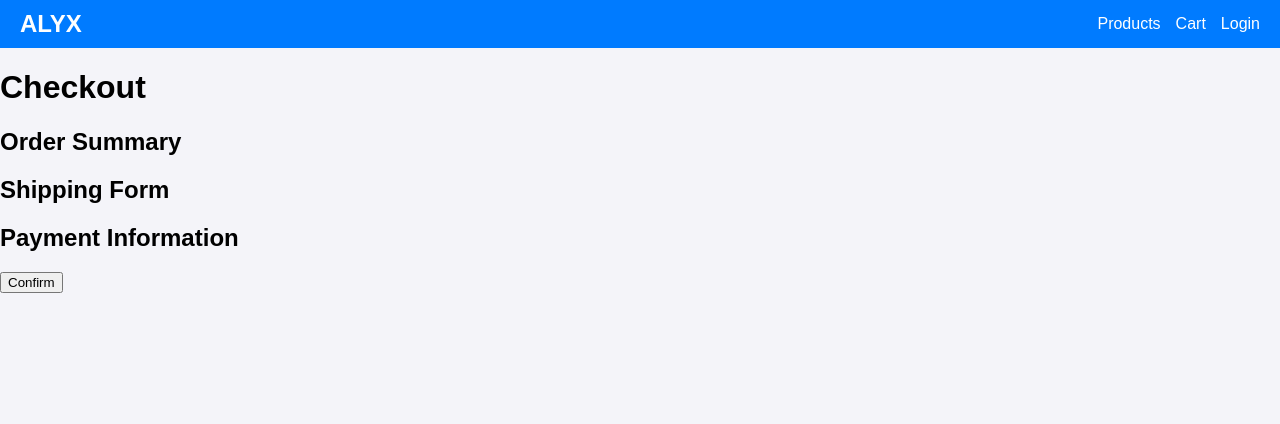
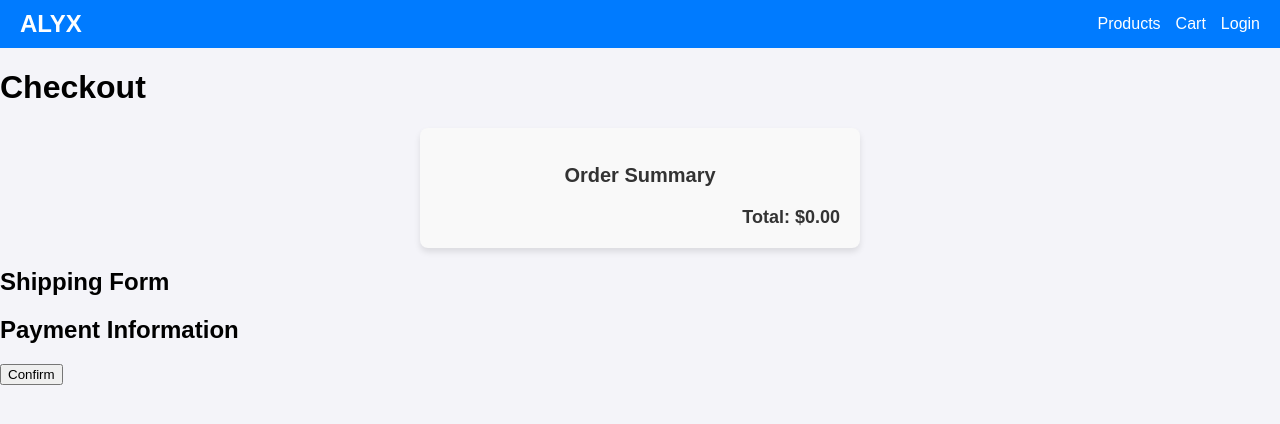
Before and after one commit to asigba/E-Commerce, a React (Create React App) app in the folder frontend/: page /checkout in a window 1280 px wide. Shown: the top 424 px of the page. Built offline with nearby package versions, Linux system fonts and the light colour scheme.

Commit message:
fixing cart feature

```diff
--- a/frontend/src/context/CartContext.jsx
+++ b/frontend/src/context/CartContext.jsx
@@ -26,6 +26,10 @@ export default function CartProvider({ children }) {
         });
     };
 
+    const removeFromCart = (productId) => {
+        setCartItems(prevItems => prevItems.filter(item => item.id !== productId));
+    };
+
     const value = { cartItems, addToCart };
 
     return (
--- a/frontend/src/pages/Cart.jsx
+++ b/frontend/src/pages/Cart.jsx
@@ -1,14 +1,23 @@
-import React from 'react';
+import React, { useState, useEffect } from 'react';
 import { useCart } from '../context/CartContext';
 import './Cart.css';
 import { Link } from 'react-router-dom';
 
 export default function Cart(){
-    const {cartItems} = useCart();
+    // const {cartItems} = useCart();
+    const [total, setTotal] = useState(0);
+
+    const cartItems = [
+        { id: 1, name: 'Product 1', price: 10.00, quantity: 2 },
+        { id: 2, name: 'Product 2', price: 15.00, quantity: 1 },
+        { id: 3, name: 'Product 3', price: 20.00, quantity: 3 },
+    ];
 
     const calculateTotal = () => {
-        return cartItems.reduce((total, item) => total + item.price * item.quantity, 0).toFixed(2);
+        setTotal(cartItems.reduce((total, item) => total + item.price * item.quantity, 0).toFixed(2));
     };
+
+    useEffect(calculateTotal, [cartItems]);
 
     return (
         <div className="cart-container">
@@ -28,7 +37,7 @@ export default function Cart(){
                         ))}
                     </ul>
                     <div className="cart-summary">
-                        <h2>Total: ${calculateTotal()}</h2>
+                        <h2>Total: ${total}</h2>
                         <Link to="/checkout" className="cart-checkout-button">
                             Proceed to Checkout
                         </Link>
--- /dev/null
+++ b/frontend/src/pages/Checkout/CartSummary.css
@@ -0,0 +1,58 @@
+.cart-summary-container {
+    background-color: #f9f9f9;
+    border-radius: 8px;
+    padding: 20px;
+    box-shadow: 0 4px 6px rgba(0, 0, 0, 0.1);
+    max-width: 400px;
+    margin: 0 auto;
+}
+
+.cart-summary-title {
+    font-size: 20px;
+    font-weight: bold;
+    margin-bottom: 15px;
+    text-align: center;
+    color: #333;
+}
+
+.cart-summary-items {
+    list-style: none;
+    padding: 0;
+    margin: 0;
+}
+
+.cart-summary-item {
+    display: flex;
+    justify-content: space-between;
+    align-items: center;
+    padding: 10px 0;
+    border-bottom: 1px solid #ddd;
+}
+
+.cart-summary-item:last-child {
+    border-bottom: none;
+}
+
+.cart-summary-item-details {
+    display: flex;
+    justify-content: space-between;
+    width: 100%;
+}
+
+.cart-summary-item-name {
+    font-size: 16px;
+    color: #555;
+}
+
+.cart-summary-item-quantity {
+    font-size: 16px;
+    color: #777;
+}
+
+.cart-summary-total {
+    margin-top: 20px;
+    font-size: 18px;
+    font-weight: bold;
+    text-align: right;
+    color: #333;
+}
--- a/frontend/src/pages/Checkout/CartSummary.jsx
+++ b/frontend/src/pages/Checkout/CartSummary.jsx
@@ -1,8 +1,28 @@
 import React from 'react';
+import {useCart} from '../../context/CartContext';
+import './CartSummary.css';
 
 export default function CartSummary() {
+    const { cartItems } = useCart();
 
-    return(<>
-        <h2>Order Summary</h2>
-    </>);
+    function calculateTotal() {
+        return cartItems.reduce((total, item) => total + item.price * item.quantity,0).toFixed(2);
+    }
+
+    return(<div className="cart-summary-container">
+        <h2 className="cart-summary-title">Order Summary</h2>
+
+            <ul className='cart-summary-items'>
+                {cartItems.map((item) => (
+                    <li key={item.id} className='cart-summary-item-details'>
+                        <span className='cart-summary-item-name'>{item.name}</span>
+                        <span className='cart-summary-item-quatity'> ${item.price} x {item.quantity}</span>
+                    </li>
+                ))}
+            </ul>
+            <div className='cart-summary-total'>
+                <strong>Total:</strong> ${calculateTotal()}
+            </div>
+
+    </div>);
 }
```
